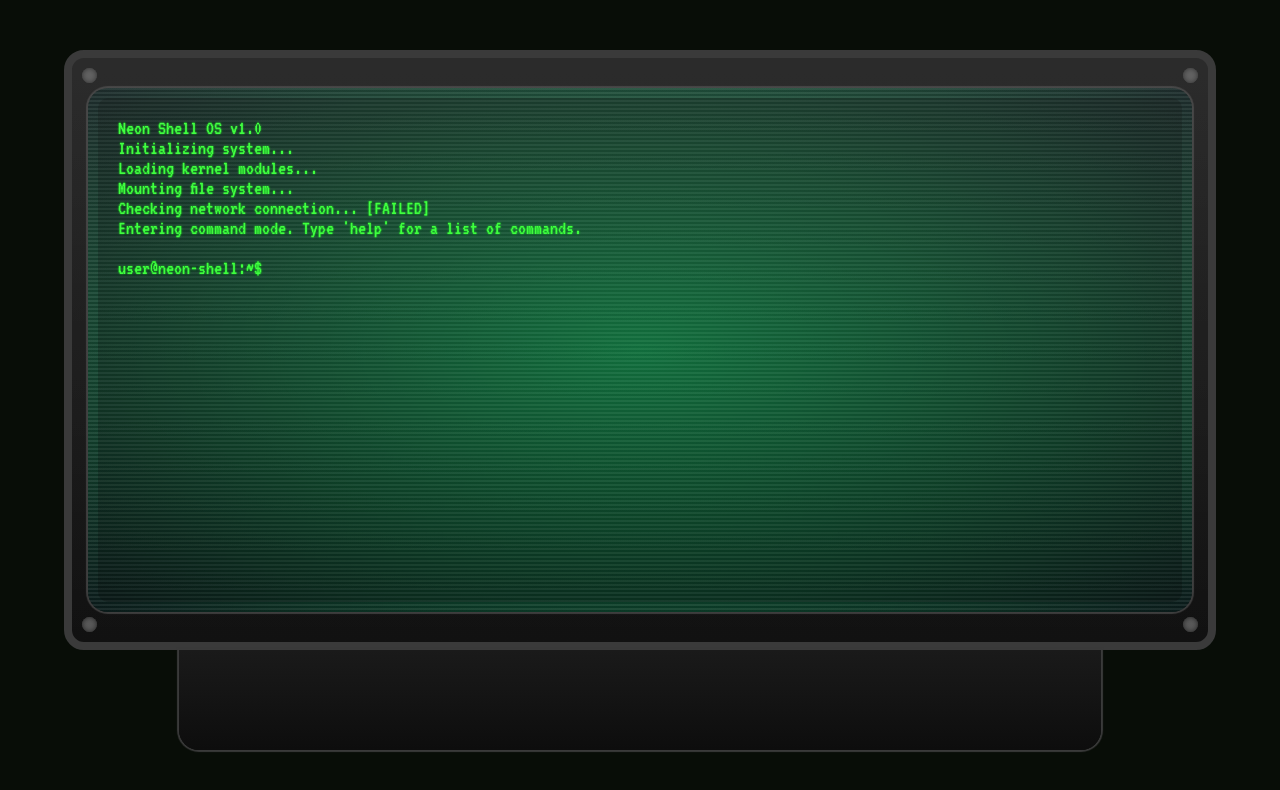
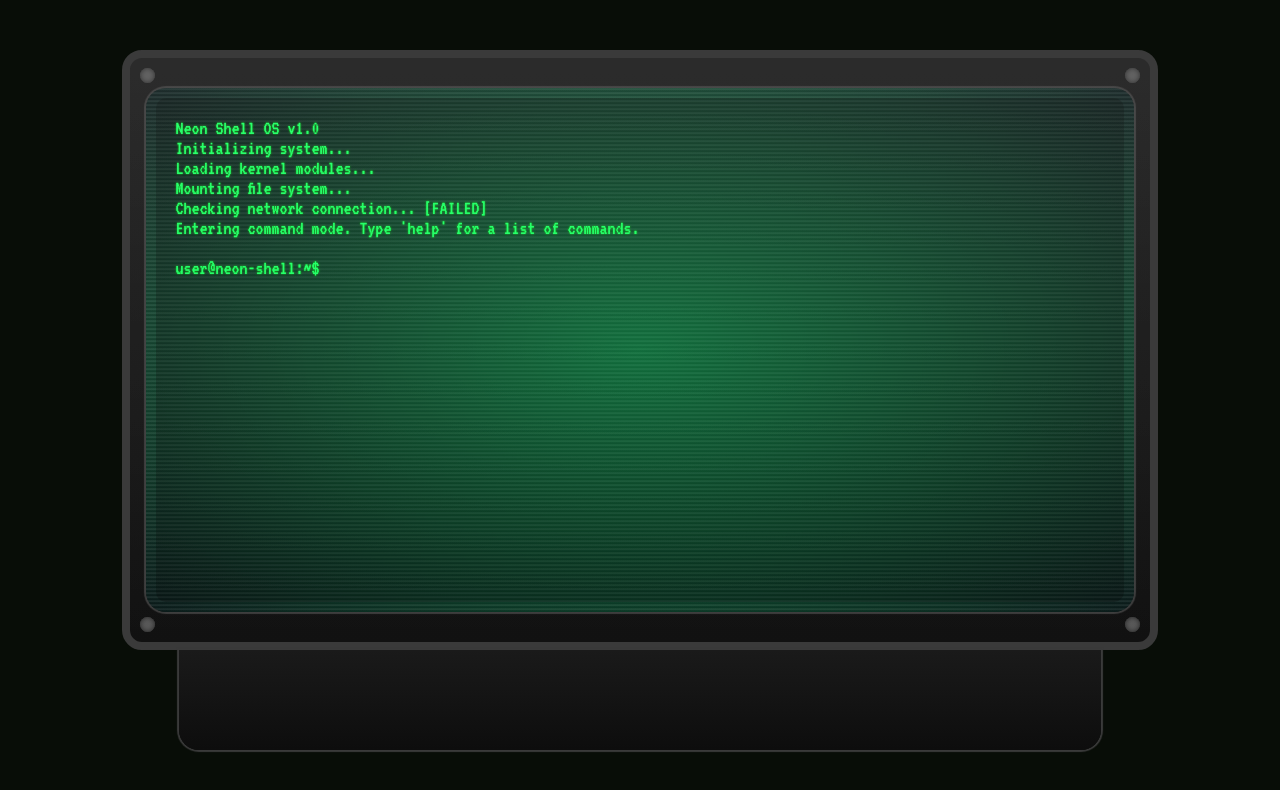
Before and after one commit to JKannekens/NeonShell, an Angular app: page / in a window 1280 px wide. Shown: the top 790 px of the page. Built offline with nearby package versions, Linux system fonts and the light colour scheme.

Commit message:
Enhance terminal component with improved styling, command handling, and file system integration

```diff
--- /dev/null
+++ b/src/app/components/terminal/fileSystem.ts
@@ -0,0 +1,35 @@
+export type FileSystemNode = {
+  type: 'file' | 'folder';
+  content?: string;
+  children?: Record<string, FileSystemNode>;
+};
+
+export type TerminalFileSystem = {
+  root: FileSystemNode;
+};
+
+export const terminalFileSystem: TerminalFileSystem = {
+  root: {
+    type: 'folder',
+    children: {
+      documents: {
+        type: 'folder',
+        children: {
+          'note.txt': {
+            type: 'file',
+            content: "Welcome to Neon Shell! Type 'help' for commands.",
+          },
+        },
+      },
+      logs: {
+        type: 'folder',
+        children: {
+          'log1.txt': {
+            type: 'file',
+            content: 'System booted successfully.',
+          },
+        },
+      },
+    },
+  },
+};
--- a/src/app/components/terminal/terminal.component.html
+++ b/src/app/components/terminal/terminal.component.html
@@ -7,17 +7,19 @@
 
     <div class="terminal-screen-wrapper">
       <div class="terminal-screen">
+        <div class="terminal-scanline"></div>
         <div class="terminal-lines"></div>
-        <div class="terminal-input terminal-text">
+        <div class="terminal-text">
           <div *ngFor="let line of outputHistory">
-            <span>{{ line }}</span>
+            <span class="terminal-output">{{ line }}</span>
           </div>
           <div *ngIf="!isBootingUp" style="display: flex">
             <div class="terminal-prompt">user&#64;neon-shell:~$&nbsp;</div>
             <textarea
-              class="terminal-text"
+              class="terminal-input"
               spellcheck="false"
               autofocus
+              onblur="this.focus();"
               (keydown.enter)="executeCommand($event)"
               [(ngModel)]="currentInput"
             ></textarea>
--- a/src/app/components/terminal/terminal.component.scss
+++ b/src/app/components/terminal/terminal.component.scss
@@ -1,19 +1,28 @@
 @import url("https://fonts.googleapis.com/css2?family=VT323&display=swap");
 
-$green-glow: #33ff33;
+$green-glow: #18ff62;
 $screen-border: #22aa22;
 $metal-border: #3a3a3a;
 $background-dark: #080d07;
 $shadow-dark: #000;
 
+@mixin text-glow {
+  color: $green-glow;
+  font-family: "VT323", monospace;
+  font-size: 20px;
+  text-shadow: 0 0 2px #0aff0acc;
+}
+
 .terminal {
   display: flex;
   flex-direction: column;
   align-items: center;
+  width: 90vw;
+  max-width: 1400px;
 }
 
 .terminal-monitor {
-  width: 90vw;
+  width: 90%;
   height: 75vh;
   background: linear-gradient(to bottom, #1a1a1a 0%, #0d0d0d 100%);
   border: 8px solid $metal-border;
@@ -35,12 +44,9 @@ $shadow-dark: #000;
   align-items: center;
 
   &::after {
+    content: "";
     position: absolute;
-    left: 0;
-    top: 0;
-    right: 0;
-    bottom: 0;
-    content: "";
+    inset: 0;
     z-index: 60;
     opacity: 0.1;
     background: linear-gradient(
@@ -57,32 +63,28 @@ $shadow-dark: #000;
   box-shadow: 0 0 1px 2px $metal-border;
   padding: 10px;
   overflow-y: auto;
+  overflow: hidden;
   white-space: pre-wrap;
   position: relative;
 
-  &::before {
+  &::before,
+  &::after {
     content: "";
     position: absolute;
-    left: 0;
-    top: 0;
-    right: 0;
-    bottom: 0;
+    inset: 0;
+    pointer-events: none;
+  }
+
+  &::before {
     background: radial-gradient(
       ellipse at center,
       rgba(0, 30, 30, 0) 0%,
       rgba(0, 30, 30, 0.5) 100%
     );
     z-index: 31;
-    pointer-events: none;
   }
 
   &::after {
-    content: "";
-    position: absolute;
-    left: 0;
-    top: 0;
-    right: 0;
-    bottom: 0;
     opacity: 0.5;
     background: radial-gradient(
       ellipse at center,
@@ -90,31 +92,44 @@ $shadow-dark: #000;
       rgba(0, 255, 119, 0) 100%
     );
     z-index: 32;
-    pointer-events: none;
+  }
+}
+
+.terminal-scanline {
+  &::before {
+    content: "";
+    display: block;
+    position: absolute;
+    width: 100%;
+    height: 2px;
+    background: radial-gradient(
+      ellipse at center,
+      #00ff77 0%,
+      rgba(0, 255, 119, 0) 100%
+    );
+    opacity: 0.25;
+    z-index: 50;
+    animation: scanline 6s linear infinite;
   }
 }
 
 .terminal-lines {
   position: absolute;
-  top: 0;
-  left: 0;
-  right: 0;
-  bottom: 0;
+  inset: 0;
   z-index: 10;
   opacity: 0.25;
   background: linear-gradient(#888 50%, #000 50%);
   background-size: 100% 4px;
   background-repeat: repeat-y;
+  animation: scanlines 1s steps(60) infinite;
+}
+
+.terminal-text,
+.terminal-input {
+  @include text-glow();
 }
 
 .terminal-text {
-  color: $green-glow;
-  font-family: "VT323", monospace;
-  font-size: 20px;
-  text-shadow: 0 0 2px #0aff0acc;
-}
-
-.terminal-input {
   height: 100%;
   position: relative;
   z-index: 50;
@@ -124,7 +139,7 @@ $shadow-dark: #000;
   overflow: hidden;
 }
 
-.terminal-input textarea {
+.terminal-text textarea {
   width: 100%;
   height: 100%;
   background: transparent;
@@ -172,3 +187,15 @@ $shadow-dark: #000;
     right: 10px;
   }
 }
+
+@keyframes scanline {
+  0% {
+    transform: translate3d(0, 200000%, 0);
+  }
+}
+
+@keyframes scanlines {
+  0% {
+    background-position: 0 50%;
+  }
+}
--- a/src/app/components/terminal/terminal.component.ts
+++ b/src/app/components/terminal/terminal.component.ts
@@ -1,25 +1,23 @@
 import { CommonModule } from '@angular/common';
-import { Component } from '@angular/core';
+import { Component, OnInit } from '@angular/core';
 import { FormsModule } from '@angular/forms';
+import { FileSystemNode, terminalFileSystem } from './fileSystem';
 
 @Component({
   selector: 'app-terminal',
+  standalone: true,
   imports: [FormsModule, CommonModule],
   templateUrl: './terminal.component.html',
   styleUrl: './terminal.component.scss',
 })
-export class TerminalComponent {
+export class TerminalComponent implements OnInit {
   readonly PROMPT = 'user@neon-shell:~$ ';
+  currentPath: string[] = ['root'];
   outputHistory: string[] = [];
-  currentInput: string = '';
+  currentInput = '';
   isBootingUp = true;
 
-  ngOnInit() {
-    this.fakeBootSequence();
-  }
-
-  fakeBootSequence() {
-    const bootMessages = [
+  private readonly bootMessages = [
     'Neon Shell OS v1.0',
     'Initializing system...',
     'Loading kernel modules...',
@@ -29,24 +27,37 @@ export class TerminalComponent {
     '\n',
   ];
 
+  private readonly commands: Record<string, () => void> = {
+    help: this.showHelp.bind(this),
+    clear: this.clear.bind(this),
+    ls: this.listDirectories.bind(this),
+  };
+
+  ngOnInit(): void {
+    this.fakeBootSequence();
+  }
+
+  private fakeBootSequence(): void {
     let index = 0;
     const interval = setInterval(() => {
-      this.outputHistory.push(bootMessages[index]);
+      this.outputHistory.push(this.bootMessages[index]);
       index++;
-      if (index >= bootMessages.length) {
+      if (index >= this.bootMessages.length) {
         clearInterval(interval);
         this.isBootingUp = false;
       }
     }, 10);
   }
 
-  executeCommand(event: Event) {
+  executeCommand(event: Event): void {
     event.preventDefault();
+    if (this.isBootingUp) return;
+
     const input = this.currentInput.trim();
-    if (!input || this.isBootingUp) return;
+    if (!input) return;
 
     this.outputHistory.push(this.PROMPT + input);
-    const [command, ...args] = input.split(' ');
+    const [command] = input.split(' ');
 
     if (this.commands[command]) {
       this.commands[command]();
@@ -60,16 +71,30 @@ export class TerminalComponent {
     this.outputHistory.push('\n');
   }
 
-  private commands: { [key: string]: () => void } = {
-    help: this.showHelp.bind(this),
-    clear: this.clear.bind(this),
-  };
-
-  private showHelp() {
-    this.outputHistory.push('Available commands:\n- help\n- clear\n');
+  private showHelp(): void {
+    this.outputHistory.push('Available commands:\n- help\n- clear\n- ls\n');
   }
 
-  private clear() {
+  private clear(): void {
     this.outputHistory = [];
   }
+
+  private listDirectories(): void {
+    const folder = this.getCurrentDirectory();
+    this.outputHistory.push(
+      folder.children
+        ? Object.keys(folder.children).join('  ')
+        : 'No directories found.'
+    );
   }
+
+  private getCurrentDirectory(): FileSystemNode {
+    return this.currentPath.reduce<FileSystemNode>((dir, sub) => {
+      if (sub === 'root') return terminalFileSystem.root;
+      if (dir.type === 'folder' && dir.children?.[sub]) {
+        return dir.children[sub];
+      }
+      throw new Error(`Path not found: ${this.currentPath.join('/')}`);
+    }, terminalFileSystem.root);
+  }
+}
```
Lines whose indentation alone changed are shown as unchanged.
